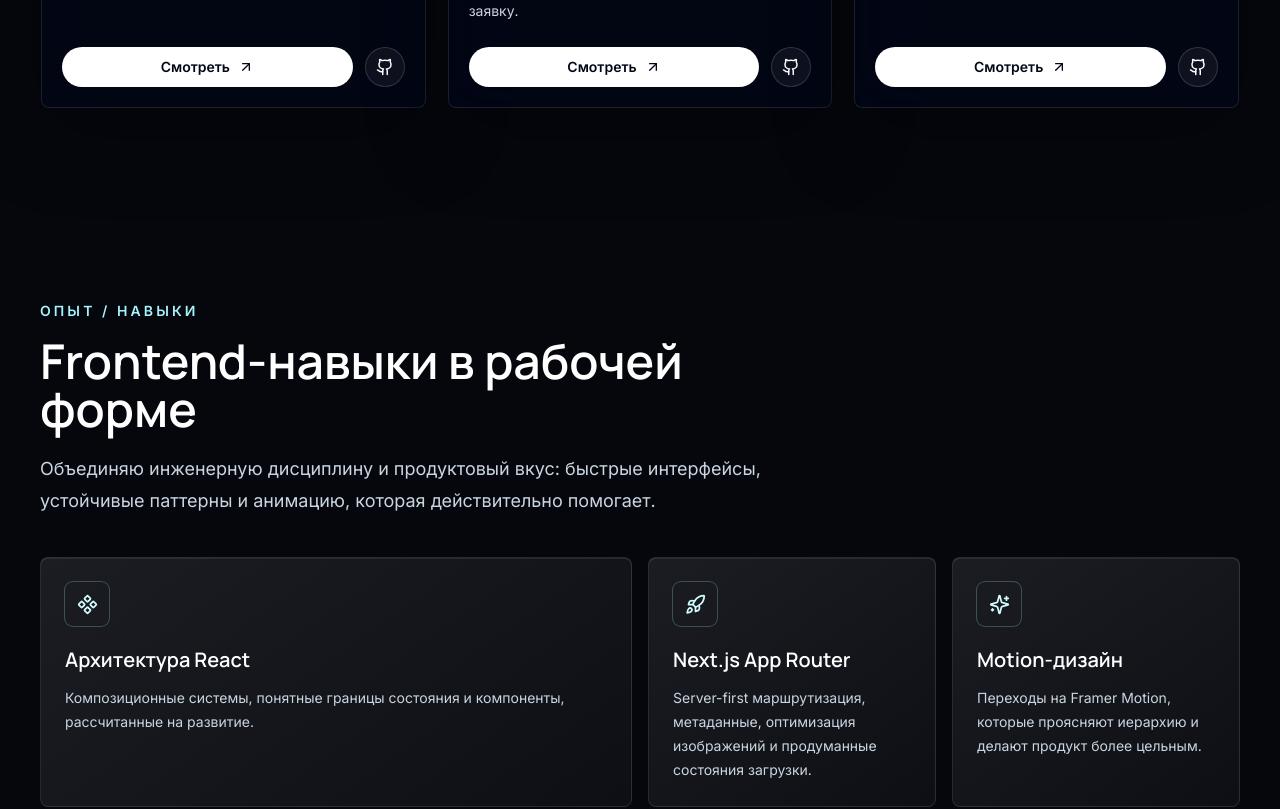
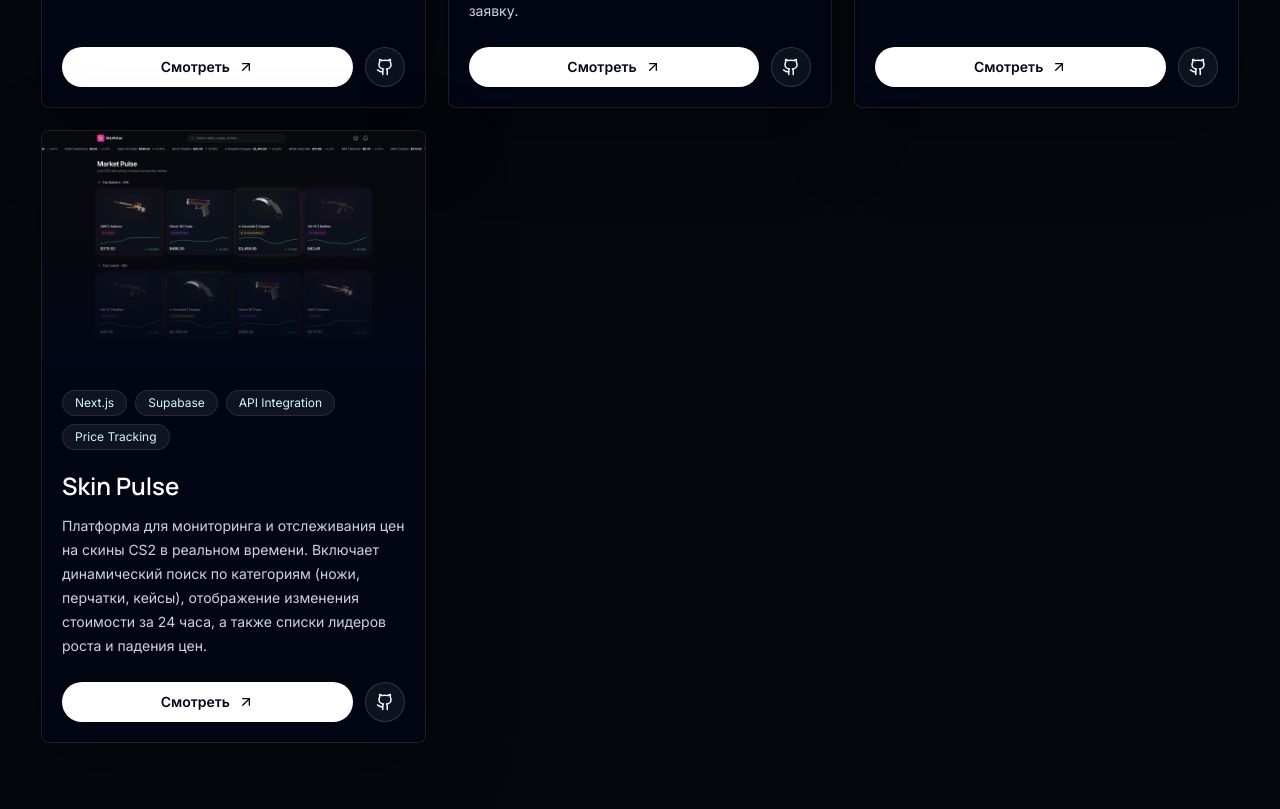
Before and after one commit to asanov-rasul/rasul.folio, a Next.js app: page / in a window 1280 px wide. Shown: the part 1600-2409 px from the top of the page. Built offline with nearby package versions, Linux system fonts and the light colour scheme.

Commit message:
Add files via upload

```diff
--- a/data/projectsData.js
+++ b/data/projectsData.js
@@ -29,4 +29,14 @@ export const projectsData = [
     githubLink: "https://github.com/asanov-rasul/elite_cosmetic_shop",
     image: "/images/projects/eliteCosmetic.webp"
   },
+  {
+    id: "skin-pulse",
+    title: "Skin Pulse",
+    description:
+      "Платформа для мониторинга и отслеживания цен на скины CS2 в реальном времени. Включает динамический поиск по категориям (ножи, перчатки, кейсы), отображение изменения стоимости за 24 часа, а также списки лидеров роста и падения цен.",
+    tags: ["Next.js", "Supabase", "API Integration", "Price Tracking"],
+    liveLink: "https://skinpulse.vercel.app/",
+    githubLink: "https://github.com/asanov-rasul/skinpulse",
+    image: "/images/projects/skinPulse.webp"
+  },
 ];
```
Also changed, not shown: public/images/projects/skinPulse.webp (added).
